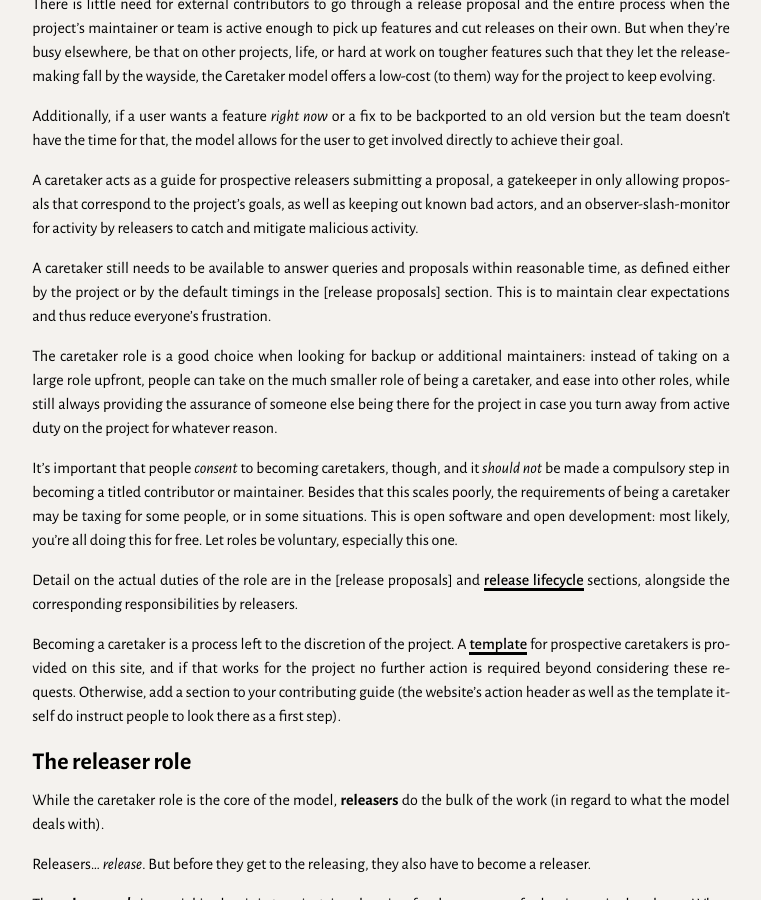
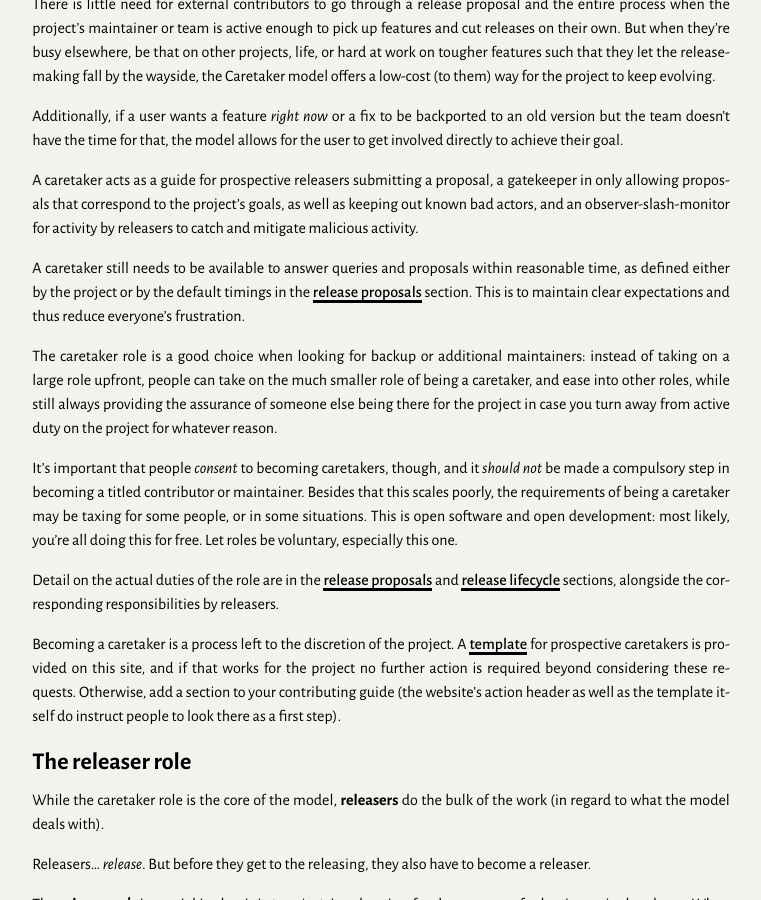
Before and after one commit to passcod/caretaker, a Jekyll site: the page built from index.markdown, in a window 1280 px wide and 900 px high, scrolled down 5044 px. Shown: the whole window, without its empty margins (259-1020 px from the left). Built offline with Jekyll 4.4.1, drawn with Linux system fonts in a browser that asks for light colours; some of the changed lines change nothing that is shown.

Commit message:
Relink a plural

```diff
--- a/index.markdown
+++ b/index.markdown
@@ -312,6 +312,7 @@ those rights and walk away.
 
 
 ## Release proposals
+[release proposals]: #release-proposals
 [release proposal]: #release-proposals
 
 
```
